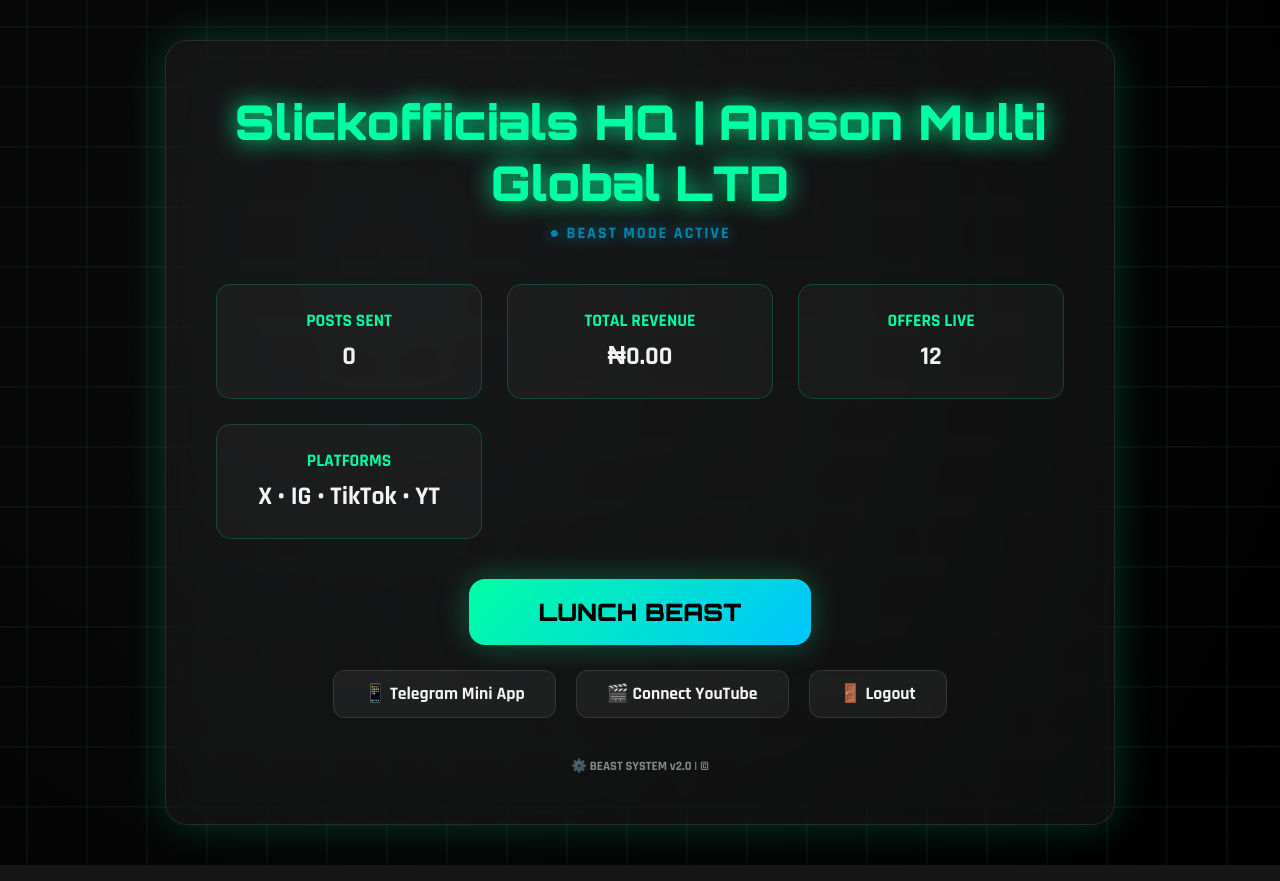
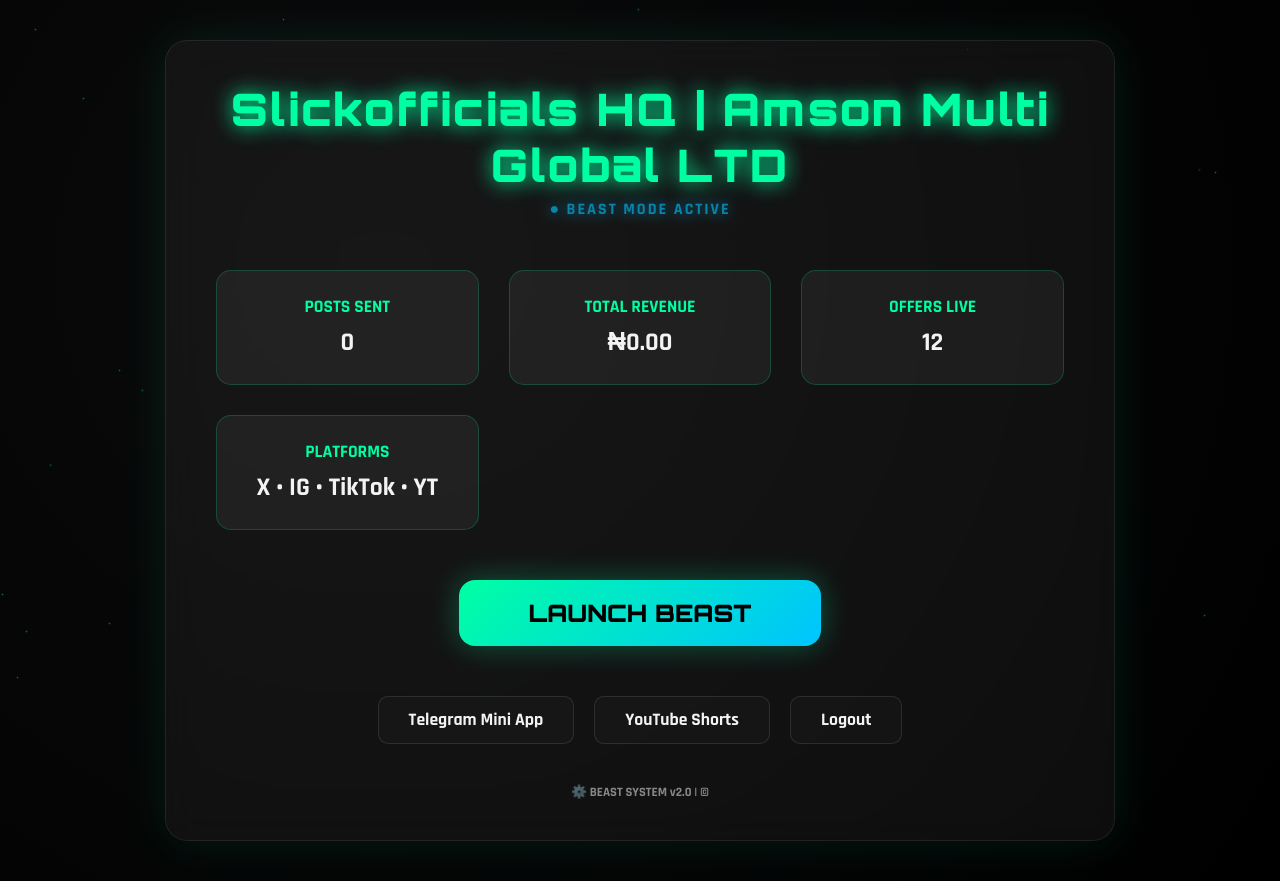
Before and after one commit to slickofficials/AUTOAFFILIATE-AI-v7.0, a Flask app: page /dashboard in a window 1280 px wide. Run offline with Flask 3, Linux system fonts and the light colour scheme; the visitor is signed in with stand-in values (Sample User, id 1); data that the repository does not hold is empty; some libraries are stand-ins or nearby versions.

Commit message:
Update dashboard.html

```diff
--- a/templates/dashboard.html
+++ b/templates/dashboard.html
@@ -11,6 +11,7 @@
       --aqua: #00c4ff;
       --bg-dark: #0a0a0a;
       --white: #f3f3f3;
+      --fade: rgba(255, 255, 255, 0.05);
     }
 
     * {margin: 0; padding: 0; box-sizing: border-box;}
@@ -28,52 +29,57 @@
       overflow: hidden;
     }
 
-    /* Animated grid background */
-    body::before {
-      content: "";
-      position: absolute;
+    /* Background */
+    #particles {
+      position: fixed;
       top: 0; left: 0;
       width: 100%; height: 100%;
-      background-image: linear-gradient(rgba(0,255,163,0.1) 1px, transparent 1px),
-                        linear-gradient(90deg, rgba(0,255,163,0.1) 1px, transparent 1px);
-      background-size: 60px 60px;
-      animation: gridmove 15s linear infinite;
       z-index: 0;
+      pointer-events: none; /* ✅ clicks go through */
     }
-    @keyframes gridmove {
-      0% {background-position: 0 0, 0 0;}
-      100% {background-position: 60px 60px, 60px 60px;}
+    .particle {
+      position: absolute;
+      background: radial-gradient(var(--mint), transparent 70%);
+      width: 3px; height: 3px;
+      border-radius: 50%;
+      animation: drift 20s linear infinite;
+      opacity: 0.4;
+    }
+    @keyframes drift {
+      from { transform: translateY(0) rotate(0); }
+      to { transform: translateY(-100vh) rotate(720deg); opacity: 0; }
     }
 
+    /* Container */
     .container {
       position: relative;
-      z-index: 2;
+      z-index: 10;
+      width: 100%;
       max-width: 950px;
       background: rgba(255,255,255,0.05);
-      border: 1px solid rgba(255,255,255,0.1);
+      border: 1px solid rgba(255,255,255,0.08);
       border-radius: 22px;
       backdrop-filter: blur(18px);
-      box-shadow: 0 0 40px rgba(0,255,163,0.2);
+      box-shadow: 0 0 50px rgba(0,255,163,0.1);
       text-align: center;
-      padding: 50px;
+      padding: 40px 50px;
     }
 
     h1 {
       font-family: 'Orbitron', sans-serif;
-      font-size: 3em;
+      font-size: 2.8em;
       color: var(--mint);
-      text-shadow: 0 0 25px var(--mint);
-      margin-bottom: 10px;
+      text-shadow: 0 0 20px var(--mint);
+      letter-spacing: 2px;
     }
 
     .live {
       color: var(--aqua);
       font-size: 1em;
-      margin-bottom: 40px;
+      margin-top: 6px;
       animation: pulse 2s infinite;
       letter-spacing: 2px;
     }
-
     @keyframes pulse {
       0%, 100% {opacity: 1; text-shadow: 0 0 5px var(--aqua);}
       50% {opacity: 0.6; text-shadow: 0 0 15px var(--aqua);}
@@ -82,34 +88,31 @@
     .stats {
       display: grid;
       grid-template-columns: repeat(auto-fit, minmax(200px, 1fr));
-      gap: 25px;
-      margin-bottom: 40px;
+      gap: 30px;
+      margin: 50px 0;
     }
-
     .stat-card {
-      background: rgba(255,255,255,0.03);
+      background: var(--fade);
       border: 1px solid rgba(0,255,163,0.2);
       border-radius: 15px;
       padding: 25px;
       transition: all 0.3s ease;
     }
-
     .stat-card:hover {
       transform: scale(1.05);
-      box-shadow: 0 0 20px rgba(0,255,163,0.4);
+      box-shadow: 0 0 20px rgba(0,255,163,0.3);
     }
-
     .stat-card h3 {
       color: var(--mint);
+      font-size: 1.1em;
       margin-bottom: 8px;
-      font-size: 1.1em;
     }
-
     .stat-card p {
       font-size: 1.6em;
       font-weight: bold;
     }
 
+    /* Buttons */
     .beast-btn {
       background: linear-gradient(135deg, var(--mint), var(--aqua));
       color: #000;
@@ -123,7 +126,6 @@
       transition: all 0.3s ease;
       margin-bottom: 25px;
     }
-
     .beast-btn:hover {
       transform: scale(1.06);
       box-shadow: 0 0 50px rgba(0,255,163,0.7);
@@ -134,23 +136,23 @@
       justify-content: center;
       gap: 20px;
       flex-wrap: wrap;
+      margin-top: 25px;
     }
-
     .nav a {
       color: var(--white);
       text-decoration: none;
       font-size: 1.1em;
       padding: 12px 30px;
-      border-radius: 12px;
-      background: rgba(255,255,255,0.05);
       border: 1px solid rgba(255,255,255,0.1);
+      border-radius: 10px;
+      background: rgba(255,255,255,0.02);
       transition: all 0.3s ease;
     }
-
     .nav a:hover {
       background: var(--mint);
       color: #000;
       box-shadow: 0 0 25px rgba(0,255,163,0.5);
+      transform: scale(1.05);
     }
 
     footer {
@@ -161,6 +163,8 @@
   </style>
 </head>
 <body>
+  <div id="particles"></div>
+
   <div class="container">
     <h1>{{ company }}</h1>
     <p class="live">● BEAST MODE ACTIVE</p>
@@ -184,17 +188,27 @@
       </div>
     </div>
 
-    <!-- Main Launch Button -->
-    <button class="beast-btn" onclick="location.href='/beast_campaign'">LUNCH BEAST</button>
+    <button class="beast-btn" onclick="location.href='/beast_campaign'">LAUNCH BEAST</button>
 
-    <!-- Navigation Buttons -->
     <div class="nav">
-      <a href="/miniapp">📱 Telegram Mini App</a>
-      <a href="/youtube_auth">🎬 Connect YouTube</a>
-      <a href="/logout">🚪 Logout</a>
+      <a href="/miniapp">Telegram Mini App</a>
+      <a href="/youtube_auth">YouTube Shorts</a>
+      <a href="/logout">Logout</a>
     </div>
 
     <footer>⚙️ BEAST SYSTEM v2.0 | © {{ year }}</footer>
   </div>
+
+  <script>
+    const container = document.getElementById("particles");
+    for (let i = 0; i < 45; i++) {
+      const p = document.createElement("div");
+      p.className = "particle";
+      p.style.left = Math.random() * 100 + "vw";
+      p.style.top = Math.random() * 100 + "vh";
+      p.style.animationDelay = Math.random() * 20 + "s";
+      container.appendChild(p);
+    }
+  </script>
 </body>
 </html>
```
